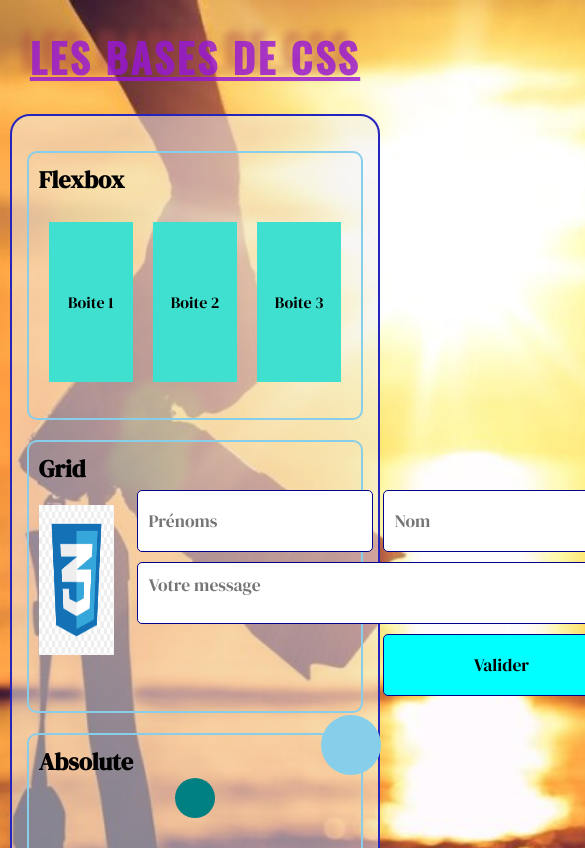
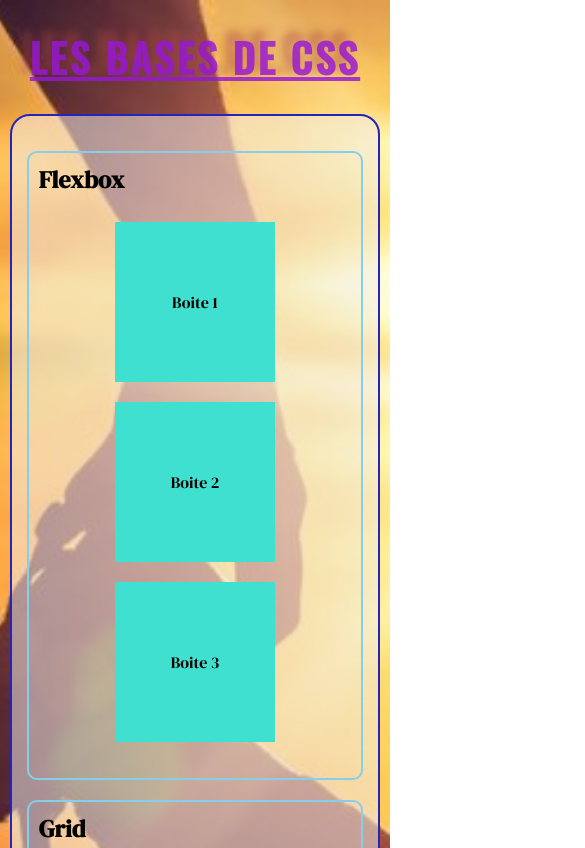
Before and after one commit to monelcocou/mastering_frontend, a plain HTML site: page 02-css/index.html in a window 390 px wide. Shown: the top 848 px of the page, 585 px wide, since content can reach past the window. Drawn offline with nearby package versions, Linux system fonts and the light colour scheme.

Commit message:
media queries

```diff
--- a/02-css/style.css
+++ b/02-css/style.css
@@ -86,9 +86,9 @@ h2{
 }
 
 .grid img{
-    height: 150px;
     width: 80%;
-    margin-top: 20px;
+    margin: 20px auto;
+    display: block;
 }
 
 form{
@@ -157,3 +157,40 @@ Sans élément en relative, l'element est en absolu par rapport au body*/
     left: 50%;
     transform: translateX(-50%);
 }
+
+
+/*RESPONSIVE*/
+@media screen and (max-width: 900px) {
+    .grid-container{
+        display: block ;
+    }
+
+    .grid-container img{
+        width: 40%;
+    }
+}
+
+@media screen and (max-width: 610px) {
+    form{
+        grid-template-columns: 1fr;
+        grid-template-rows: repeat(4, 1fr);
+        grid-template-areas:
+                "i1"
+                "i2"
+                "ta"
+                "bt";
+    }
+}
+
+
+@media screen and (max-width: 450px) {
+    .flexbox ul{
+       flex-direction: column;
+        align-items: center;
+    }
+
+    input,
+    textarea{
+        font-size: 0.8em;
+    }
+}
```
